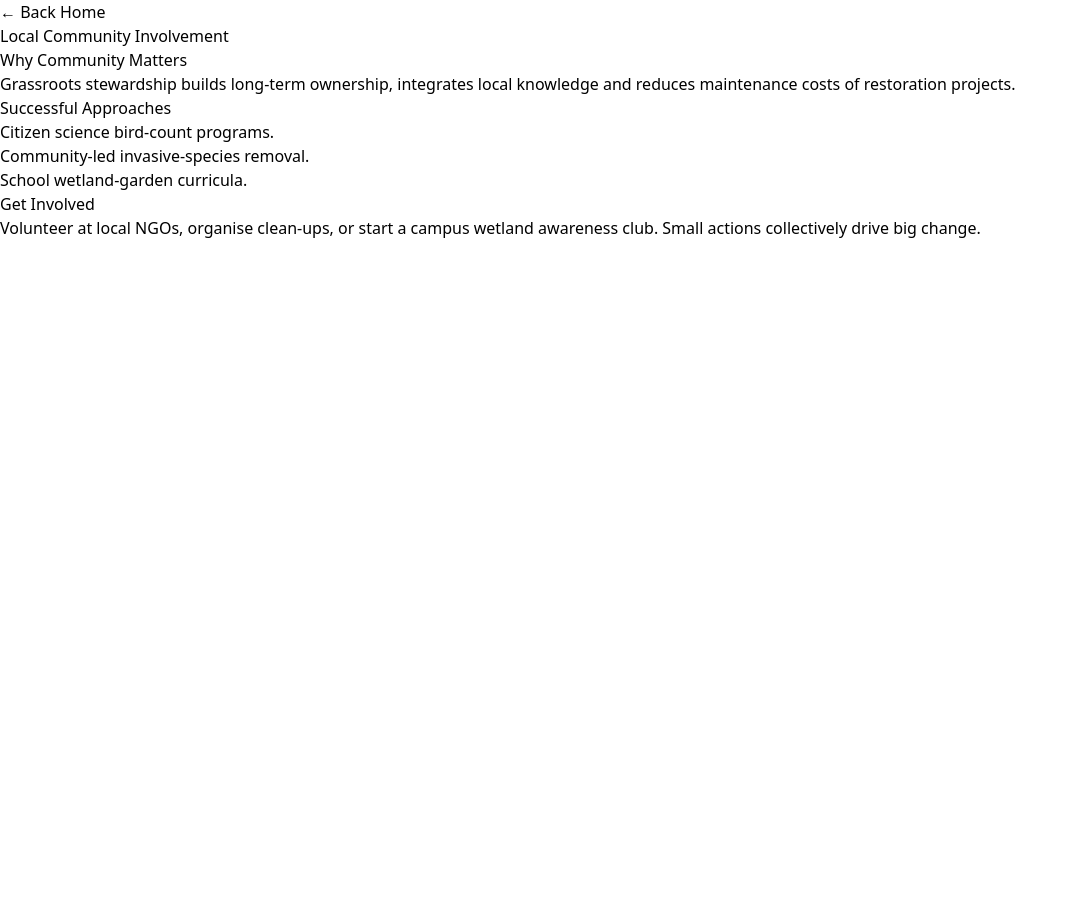
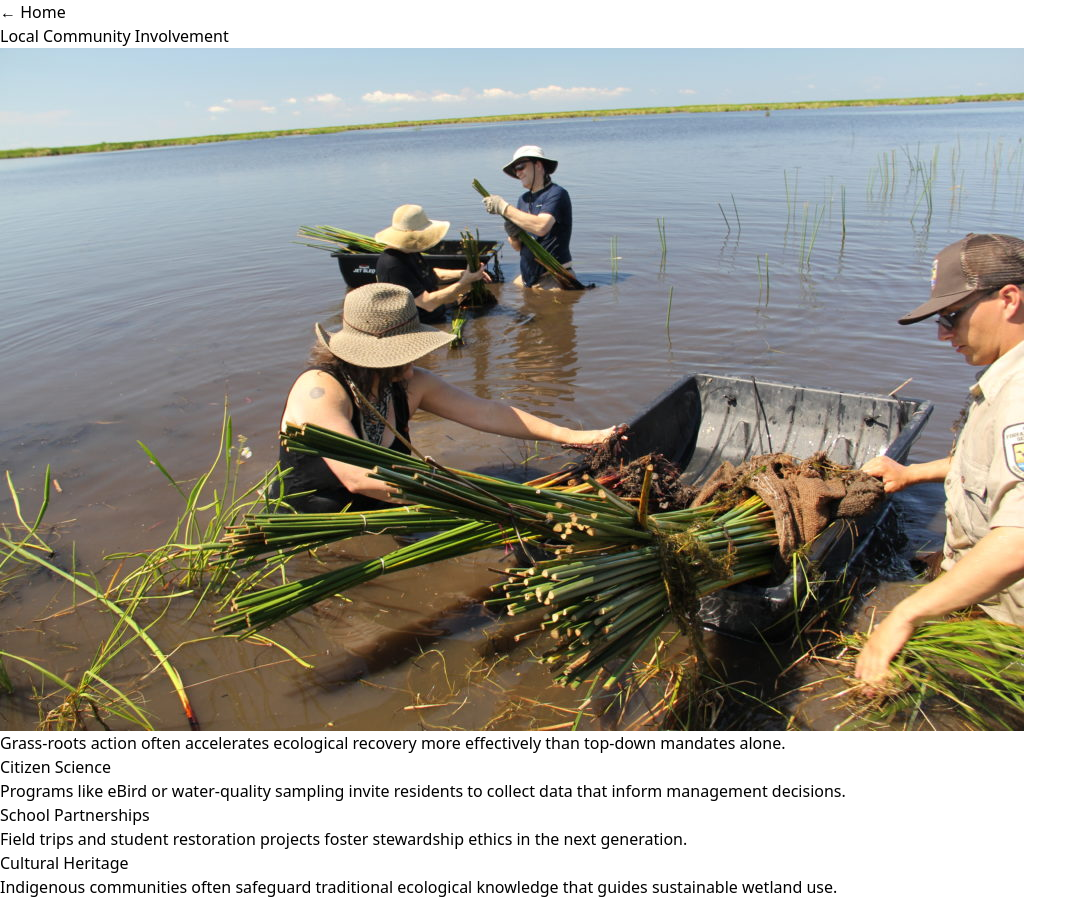
Before and after one commit to Jiaaa1/wetland-conservation-site, a Next.js app: page /community in a window 1280 px wide. Shown: the whole page, without its empty margins (0-1087 px from the left). Before the commit the page ends 800 px from the top, so only its background shows below. Built offline with nearby package versions, Linux system fonts and the light colour scheme.

Commit message:
Update page.tsx

```diff
--- a/app/community/page.tsx
+++ b/app/community/page.tsx
@@ -1,40 +1,58 @@
-// @ts-nocheck
 'use client';
 
 import Link from 'next/link';
+import { Button } from '../../components/ui/button';
 
 export default function CommunityPage() {
   return (
-    <main className="min-h-screen bg-green-50 text-green-900 p-8 space-y-8">
-      <Link href="/" className="text-blue-600 underline">
-        ← Back Home
+    <main className="min-h-screen bg-green-50 p-10 text-green-900 font-serif">
+      <Link href="/" className="mb-6 inline-block">
+        <Button>&larr; Home</Button>
       </Link>
 
-      <h1 className="text-3xl font-bold">Local Community Involvement</h1>
+      <h1 className="text-4xl font-bold mb-6 text-center">
+        Local Community Involvement
+      </h1>
 
-      <section className="space-y-4">
-        <h2 className="text-2xl font-semibold">Why Community Matters</h2>
-        <p>
-          Grassroots stewardship builds long-term ownership, integrates local
-          knowledge and reduces maintenance costs of restoration projects.
-        </p>
+      {/* 特色图片 */}
+      <section className="max-w-5xl mx-auto mb-10">
+        <div className="bg-white shadow-lg rounded-2xl overflow-hidden">
+          <img
+            src="/local_volunteers.jpg"
+            alt="Volunteers planting reeds along a restored wetland shoreline"
+            className="w-full h-72 object-cover"
+          />
+          <div className="p-6">
+            <p>
+              Grass-roots action often accelerates ecological recovery more
+              effectively than top-down mandates alone.
+            </p>
+          </div>
+        </div>
       </section>
 
-      <section className="space-y-4">
-        <h2 className="text-2xl font-semibold">Successful Approaches</h2>
-        <ul className="list-disc list-inside space-y-2 ml-4">
-          <li>Citizen science bird-count programs.</li>
-          <li>Community-led invasive-species removal.</li>
-          <li>School wetland-garden curricula.</li>
-        </ul>
-      </section>
-
-      <section className="space-y-4">
-        <h2 className="text-2xl font-semibold">Get Involved</h2>
-        <p>
-          Volunteer at local NGOs, organise clean-ups, or start a campus wetland
-          awareness club. Small actions collectively drive big change.
-        </p>
+      <section className="grid gap-8 max-w-4xl mx-auto">
+        <div className="bg-white shadow-md rounded-xl p-6">
+          <h2 className="text-2xl font-semibold mb-2">Citizen Science</h2>
+          <p>
+            Programs like eBird or water-quality sampling invite residents to
+            collect data that inform management decisions.
+          </p>
+        </div>
+        <div className="bg-white shadow-md rounded-xl p-6">
+          <h2 className="text-2xl font-semibold mb-2">School Partnerships</h2>
+          <p>
+            Field trips and student restoration projects foster stewardship
+            ethics in the next generation.
+          </p>
+        </div>
+        <div className="bg-white shadow-md rounded-xl p-6">
+          <h2 className="text-2xl font-semibold mb-2">Cultural Heritage</h2>
+          <p>
+            Indigenous communities often safeguard traditional ecological
+            knowledge that guides sustainable wetland use.
+          </p>
+        </div>
       </section>
     </main>
   );
```
